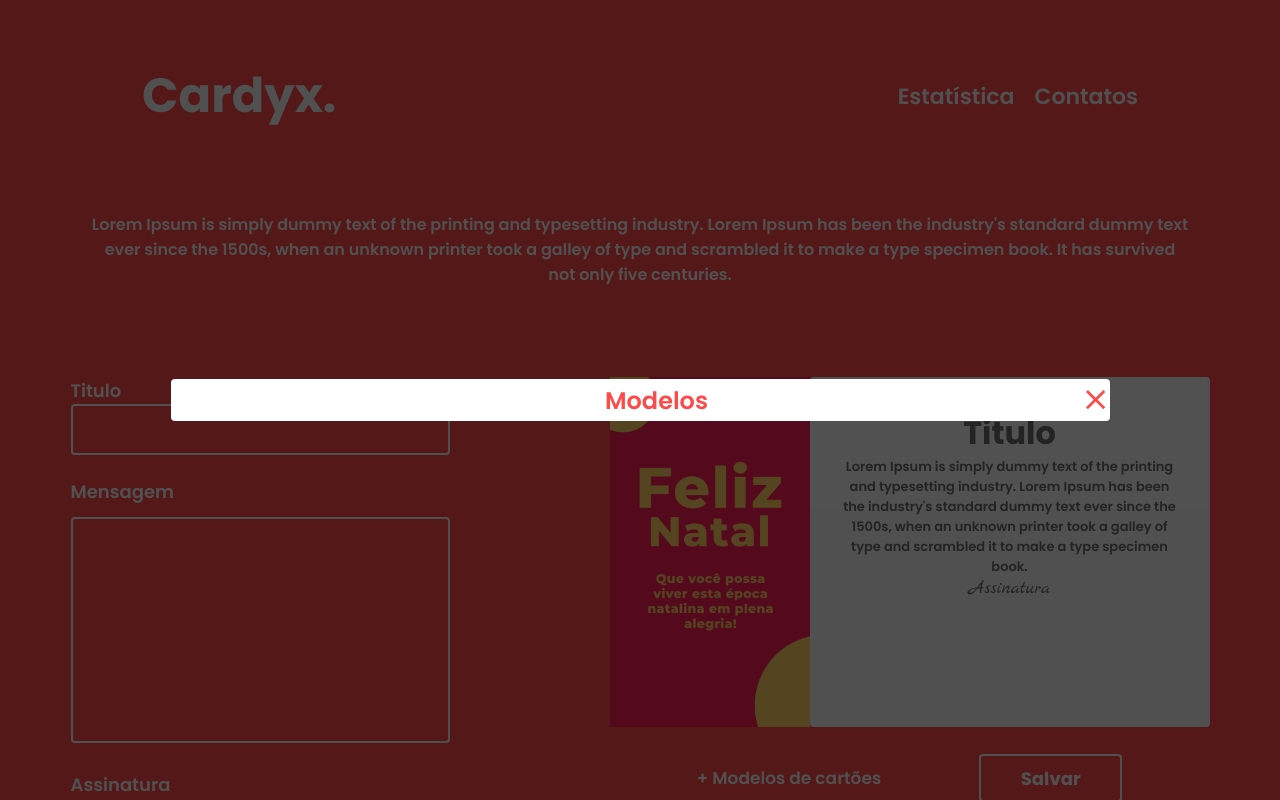
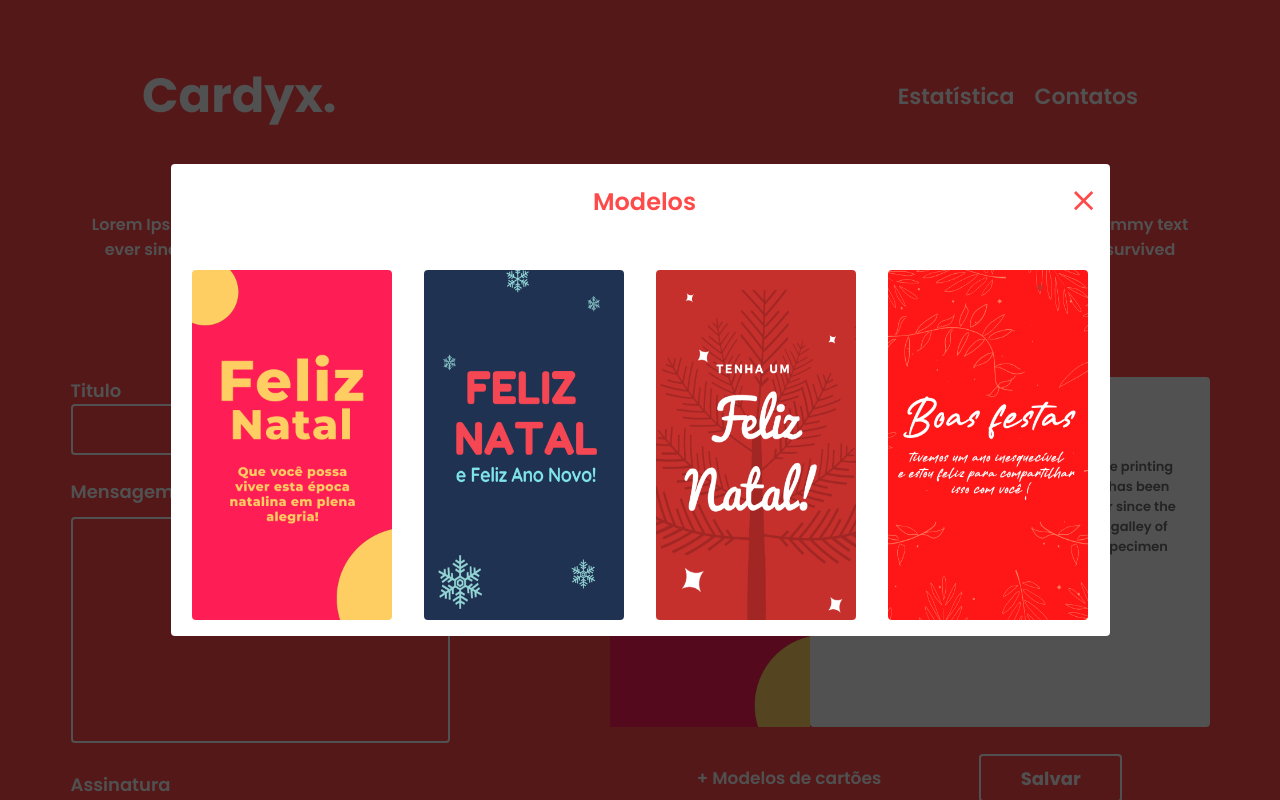
Before and after one commit to Gbmrocha/cardyx, a PHP site: page /src/index.html in a window 1280 px wide, after a click on "+ Modelos de cartões". Run offline with PHP 8.4, Linux system fonts and the light colour scheme; some libraries are stand-ins or nearby versions.

Commit message:
Modelos criados

```diff
--- a/client/src/index.html
+++ b/client/src/index.html
@@ -24,6 +24,16 @@
             <div class="header-modal">
                 <a href="#"><img id="x-modal"src="../assets/close.svg"></a>
                 <h1 class="modal-title">Modelos</h1>
+            </div>
+            <div class="cards">
+                <img id="" width="200px" height="350px"
+                    src="../assets/card-1.png" alt="">
+                    <img width="200px" height="350px"
+                    src="../assets/card-2.png" alt="">
+                    <img width="200px" height="350px"
+                    src="../assets/card-3.png" alt="">
+                    <img width="200px" height="350px"
+                    src="../assets/card-4.png" alt="">
             </div>
         </div>
     </div>
--- a/client/styles/home.css
+++ b/client/styles/home.css
@@ -49,9 +49,27 @@
     text-align: center;
     font-weight: 600;
     font-size: 24px;
+    margin-right: 1em;
 }
 .modal:target{
     visibility: visible;
+}
+.cards{
+    margin-top: 3rem;
+    display: flex;
+    gap: 2em;
+}
+.cards img{
+
+    border-radius: 0.25rem;
+}
+.cards img:hover{
+    filter:brightness(1.15);
+    border: 0;
+    outline: 4px solid var(--bg-color);
+    transition: all ease-in-out 0.1s;
+
+    cursor: pointer;
 }
 .container-cards{
   width: 939px;
@@ -59,6 +77,9 @@
   border-radius: 0.25rem;
   display: flex;
   justify-content: center;
+  align-items: center;
+  flex-direction: column;
+  padding: 1rem;
 
 }
 
```
Also changed, not shown: client/assets/card-2.png (added), client/assets/card-3.png (added), client/assets/card-4.png (added).
